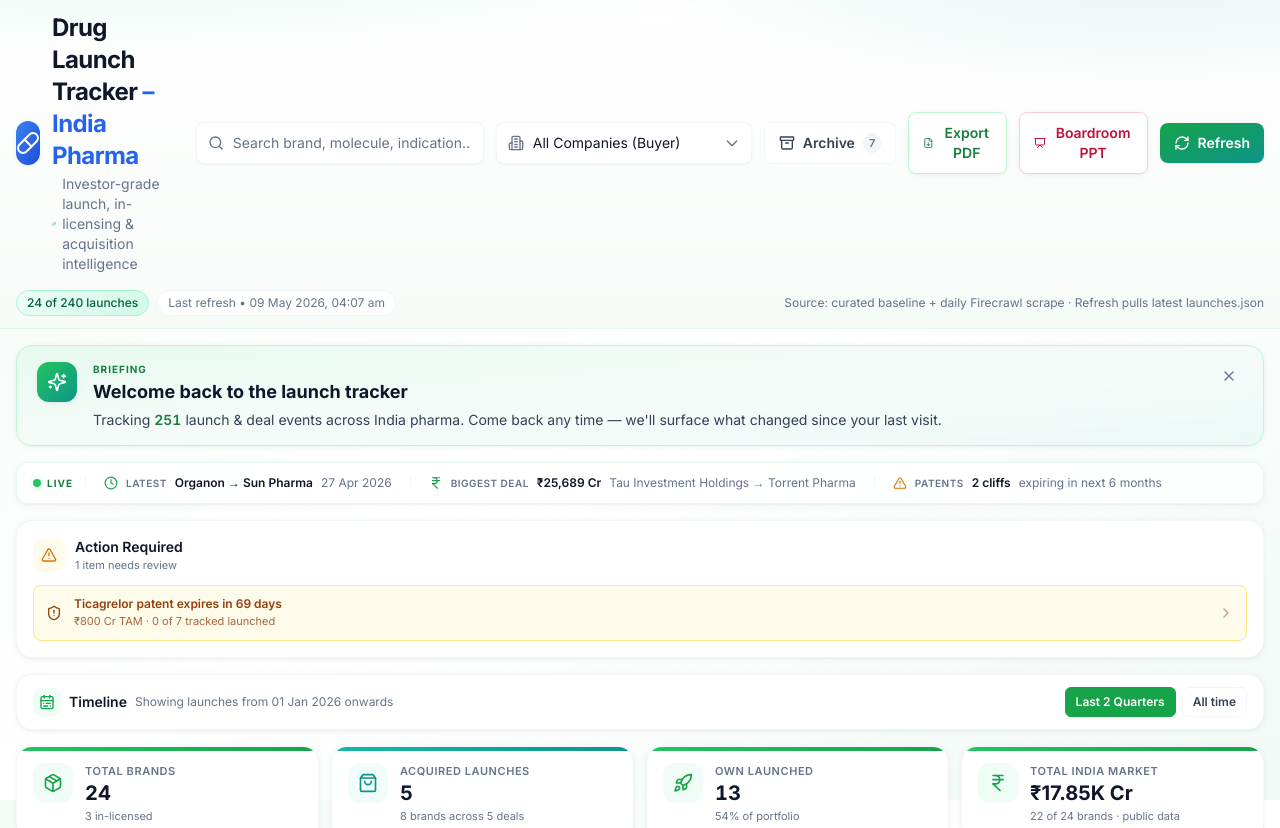
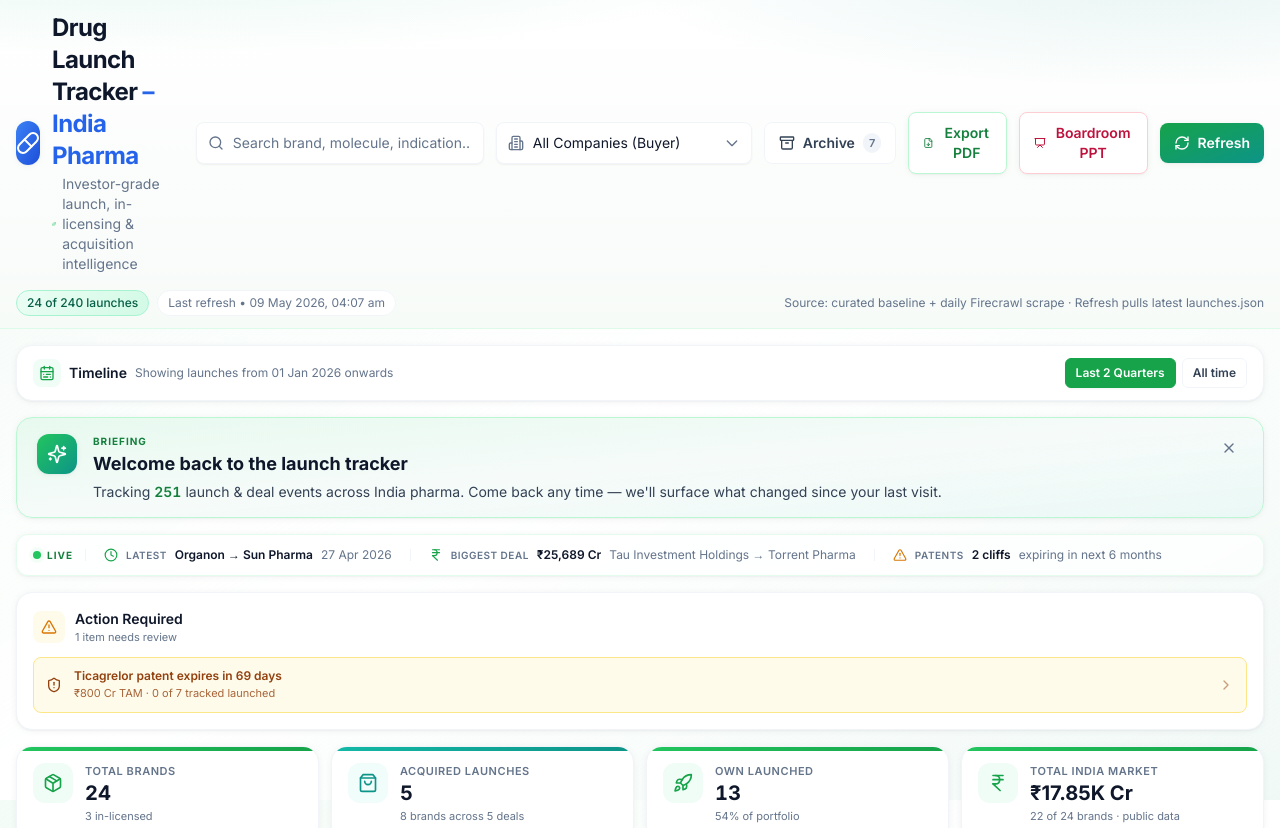
Before and after one commit to ceekay-munshot/druglaunchdash, a React (Vite) app: page / in a window 1280 px wide. Shown: the top 828 px of the page. Built offline with nearby package versions, Linux system fonts and the light colour scheme.

Commit message:
Move timeline filter above briefing hero

```diff
--- a/src/App.jsx
+++ b/src/App.jsx
@@ -295,6 +295,13 @@ export default function App() {
       />
 
       <main className="max-w-[1840px] mx-auto px-4 py-4 space-y-4">
+        <FilterBar
+          timeline={timeline}
+          setTimeline={setTimeline}
+          timelinePresets={TIMELINE_PRESETS}
+          timelineCutoff={timelineCutoff}
+        />
+
         {/* "Since you last looked" briefing — drives habitual return-
             visits by surfacing what's changed via a localStorage diff. */}
         <BriefingHero allRows={allRows} />
@@ -305,13 +312,6 @@ export default function App() {
             no brand, peer activity in the last fortnight, etc. Hidden if
             no items rank high enough to surface. */}
         <ActionRequired allRows={allRows} companies={activeCompanies} />
-
-        <FilterBar
-          timeline={timeline}
-          setTimeline={setTimeline}
-          timelinePresets={TIMELINE_PRESETS}
-          timelineCutoff={timelineCutoff}
-        />
 
         <section
           aria-label="KPI summary"
```
